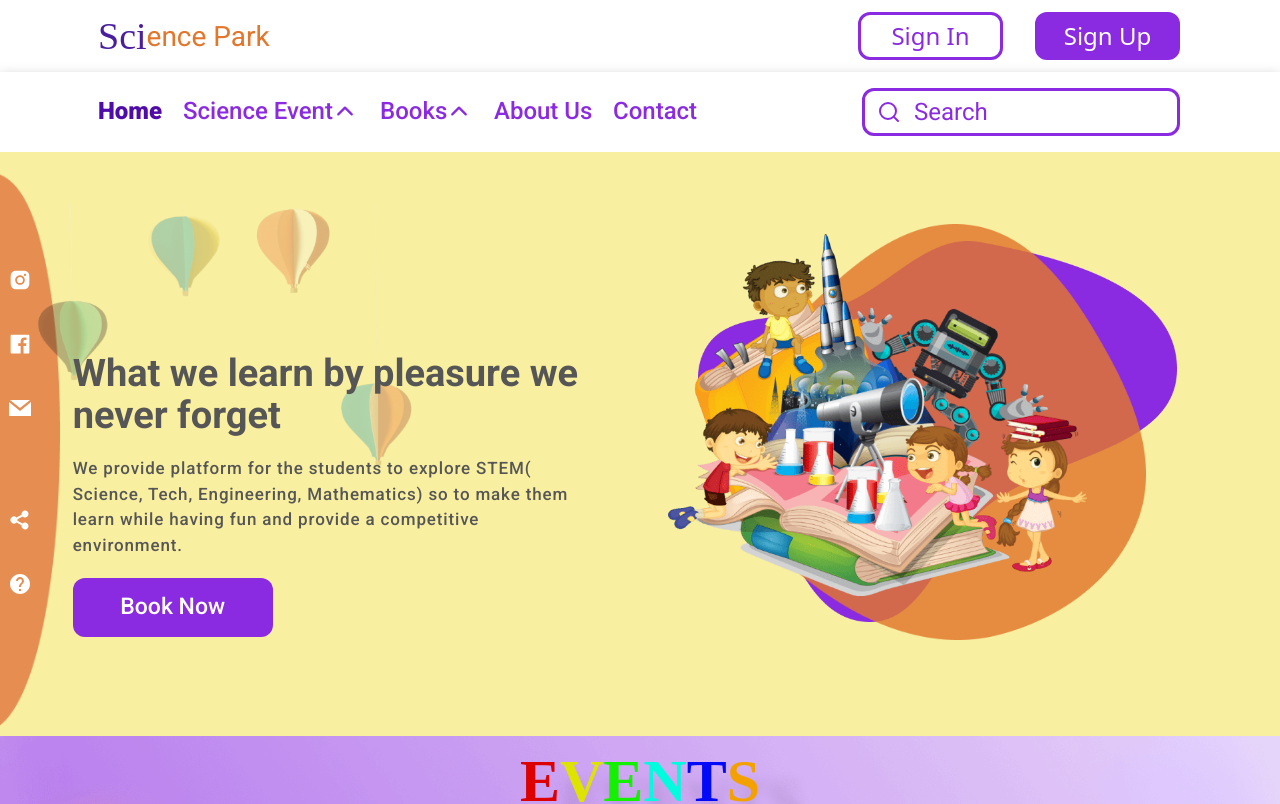
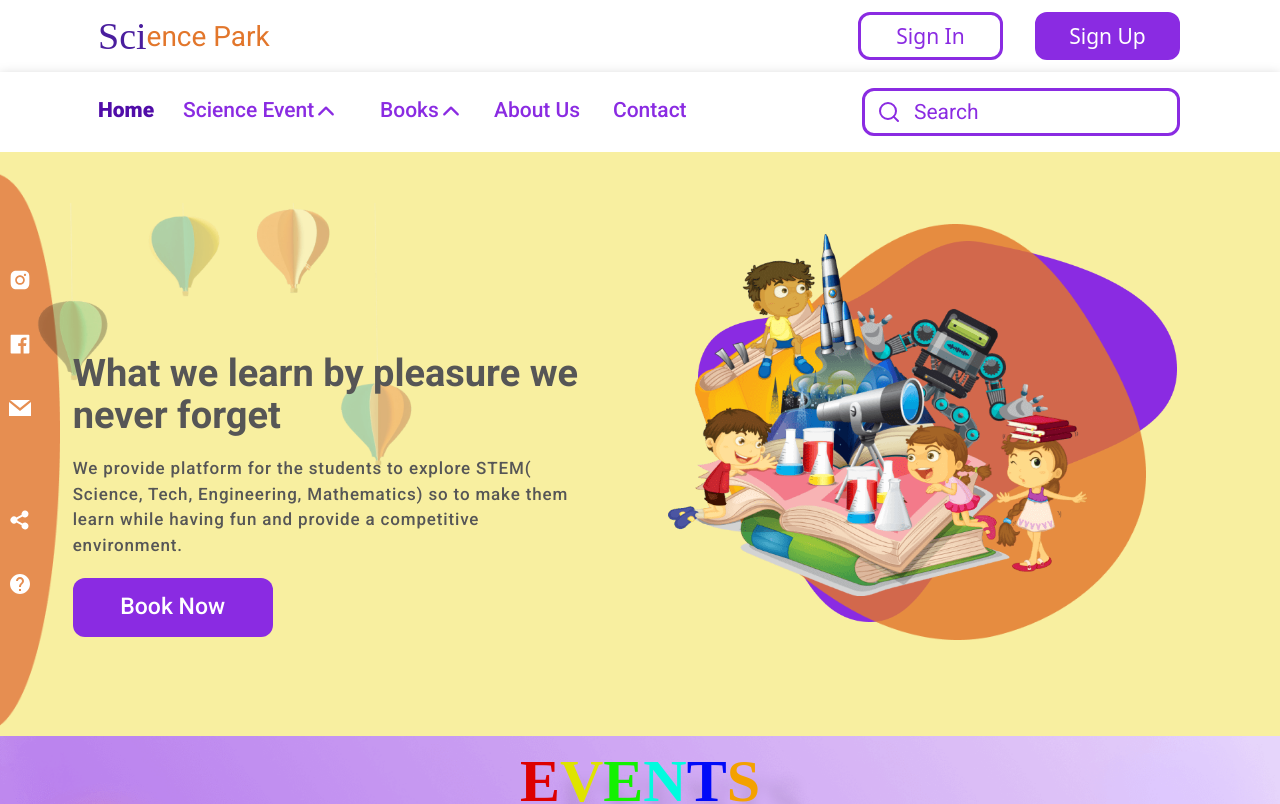
Before and after one commit to MahfujAhsan/science-park-v2, a Next.js app: page / in a window 1280 px wide. Shown: the top 804 px of the page. Built offline with nearby package versions, Linux system fonts and the light colour scheme; a web font is replaced by a local one.

Commit message:
some utility changes

```diff
--- a/components/Footer/Footer.tsx
+++ b/components/Footer/Footer.tsx
@@ -106,7 +106,7 @@ const Footer = () => {
               </div>
             </div>
           </div>
-          <div className="text-center text-[14px] font-robotoSerif font-[400] py-[12px]">
+          <div className="text-center text-[14px] font-robotoSerif font-[400] py-[12px] tracking-widest">
             <p>Copyrights©2022 All Rights Reserved</p>
           </div>
         </div>
--- a/components/Header/Header.tsx
+++ b/components/Header/Header.tsx
@@ -21,7 +21,7 @@ const Header = () => {
             </span>
           </section>
 
-          <section className="buttons laptop__screen:text-[24px] laptop__screen:leading-[28px] laptop__screen:font-[500] flex-grow-0">
+          <section className="buttons laptop__screen:text-[21px] laptop__screen:leading-[28px] laptop__screen:font-[500] flex-grow-0">
             <button className="border-[3px] border-[#8A2BE2] rounded-[12px] text-[#8A2BE2] w-[145px] h-[48px]">
               Sign In
             </button>
@@ -33,7 +33,7 @@ const Header = () => {
 
         <div className="navBar flex justify-between items-center h-[80px] shadow-[0px_4px_12px_rgba(0,0,0,0.25)] laptop__screen:pl-[98px] laptop__screen:pr-[100px]">
           <nav className="flex-grow z-10">
-            <ul className="flex text-[24px] gap-x-[20px] font-robotoSerif">
+            <ul className="flex text-[21px] gap-x-[20px] font-robotoSerif">
               <li className="w-[65px] font-[800] text-[#500CA8] border-b-[3px] border-b-white cursor-pointer">
                 <Link href="/">
                   <a>Home</a>
@@ -43,7 +43,7 @@ const Header = () => {
                 <button
                   onMouseEnter={() => isOpenEvents(false)}
                   onMouseLeave={() => isOpenEvents(true)}
-                  className={`peer flex items-center font-[500] text-[24px] ${
+                  className={`peer flex items-center font-[500] text-[21px] ${
                     openEvents
                       ? "text-[#8A2BE2]"
                       : "text-[#500CA8] border-b-[3px] border-b-[#E2762B]"
@@ -100,7 +100,7 @@ const Header = () => {
                 <button
                   onMouseEnter={() => isOpenBook(false)}
                   onMouseLeave={() => isOpenBook(true)}
-                  className={`peer flex items-center font-[500] text-[24px] ${
+                  className={`peer flex items-center font-[500] text-[21px] ${
                     openBook
                       ? "text-[#8A2BE2]"
                       : "text-[#500CA8] border-b-[3px] border-b-[#E2762B]"
@@ -153,12 +153,12 @@ const Header = () => {
                   </Link>
                 </div>
               </li>
-              <li className="w-[99px] font-[500] text-[24px] text-[#8A2BE2] border-b-[3px] border-b-white cursor-pointer">
+              <li className="w-[99px] font-[500] text-[21px] text-[#8A2BE2] border-b-[3px] border-b-white cursor-pointer">
                 <Link href="/about-us">
                   <a>About Us</a>
                 </Link>
               </li>
-              <li className="w-[85px] font-[500] text-[24px] text-[#8A2BE2] border-b-[3px] border-b-white">
+              <li className="w-[85px] font-[500] text-[21px] text-[#8A2BE2] border-b-[3px] border-b-white">
                 <Link href="/contact">
                   <a>Contact</a>
                 </Link>
@@ -169,7 +169,7 @@ const Header = () => {
             <span className="text-[24px] text-[#8A2BE2] font-[400] font-robotoSerif">
               <FiSearch className="absolute top-[100px] mx-[15px]" size={24} />
               <input
-                className="border-[3px] border-[#8A2BE2] rounded-[12px] outline-none pl-[49px] placeholder:text-[#8A2BE2] w-[318px] h-[48px]"
+                className="border-[3px] border-[#8A2BE2] rounded-[12px] outline-none pl-[49px] placeholder:text-[#8A2BE2] w-[318px] h-[48px] text-[21px]"
                 type="text"
                 placeholder="Search"
               />
```
